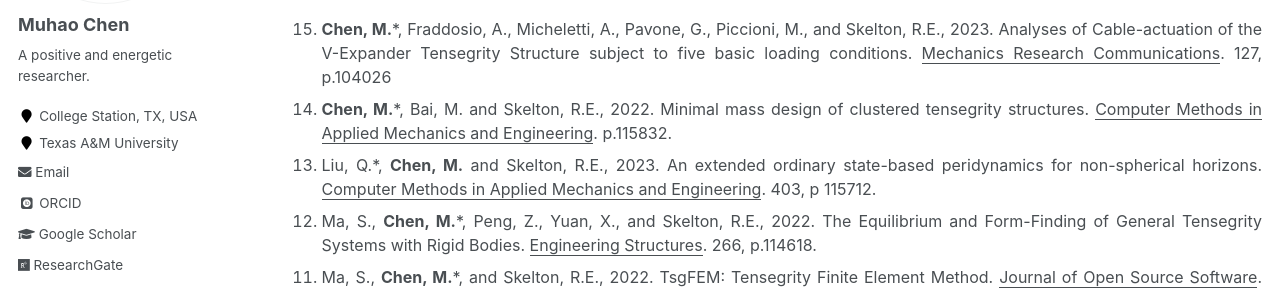
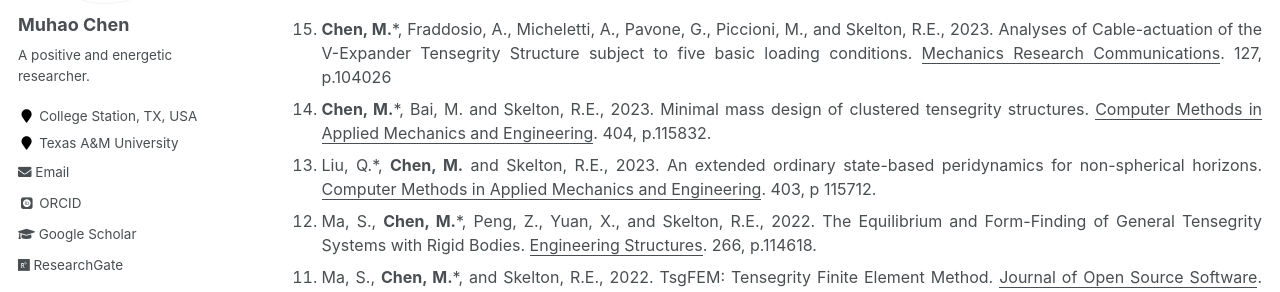
Before and after one commit to Muhao-Chen/muhao-chen.github.io, a Jekyll site: the page built from _pages/publication.md, in a window 1280 px wide and 900 px high. Shown: the part 289-581 px from the top of the window. Built offline with Jekyll 4.4.1, drawn with Linux system fonts in a browser that asks for light colours; some web fonts are replaced.

Commit message:
Update publication.md

```diff
--- a/_pages/publication.md
+++ b/_pages/publication.md
@@ -17,7 +17,7 @@ toc: true
 <font size=3>
 <ol reversed>
 <li> <strong>Chen, M.</strong>*, Fraddosio, A., Micheletti, A., Pavone, G., Piccioni, M., and Skelton, R.E., 2023. Analyses of Cable-actuation of the V-Expander Tensegrity Structure subject to five basic loading conditions. <u>Mechanics Research Communications</u>. 127, p.104026 </li>
-<li> <strong>Chen, M.</strong>*, Bai, M. and Skelton, R.E., 2022. Minimal mass design of clustered tensegrity structures. <u>Computer Methods in Applied Mechanics and Engineering</u>. p.115832. </li>
+<li> <strong>Chen, M.</strong>*, Bai, M. and Skelton, R.E., 2023. Minimal mass design of clustered tensegrity structures. <u>Computer Methods in Applied Mechanics and Engineering</u>. 404, p.115832. </li>
 <li> Liu, Q.*, <strong>Chen, M.</strong> and Skelton, R.E., 2023. An extended ordinary state-based peridynamics for non-spherical horizons. <u>Computer Methods in Applied Mechanics and Engineering</u>. 403, p 115712.  </li>
 <li> Ma, S., <strong>Chen, M.</strong>*, Peng, Z., Yuan, X., and Skelton, R.E., 2022. The Equilibrium and Form-Finding of General Tensegrity Systems with Rigid Bodies. <u>Engineering Structures</u>. 266, p.114618.  </li>
 <li> Ma, S., <strong>Chen, M.</strong>*, and Skelton, R.E., 2022. TsgFEM: Tensegrity Finite Element Method. <u>Journal of Open Source Software</u>. 7(74), 3390.   </li>
```
